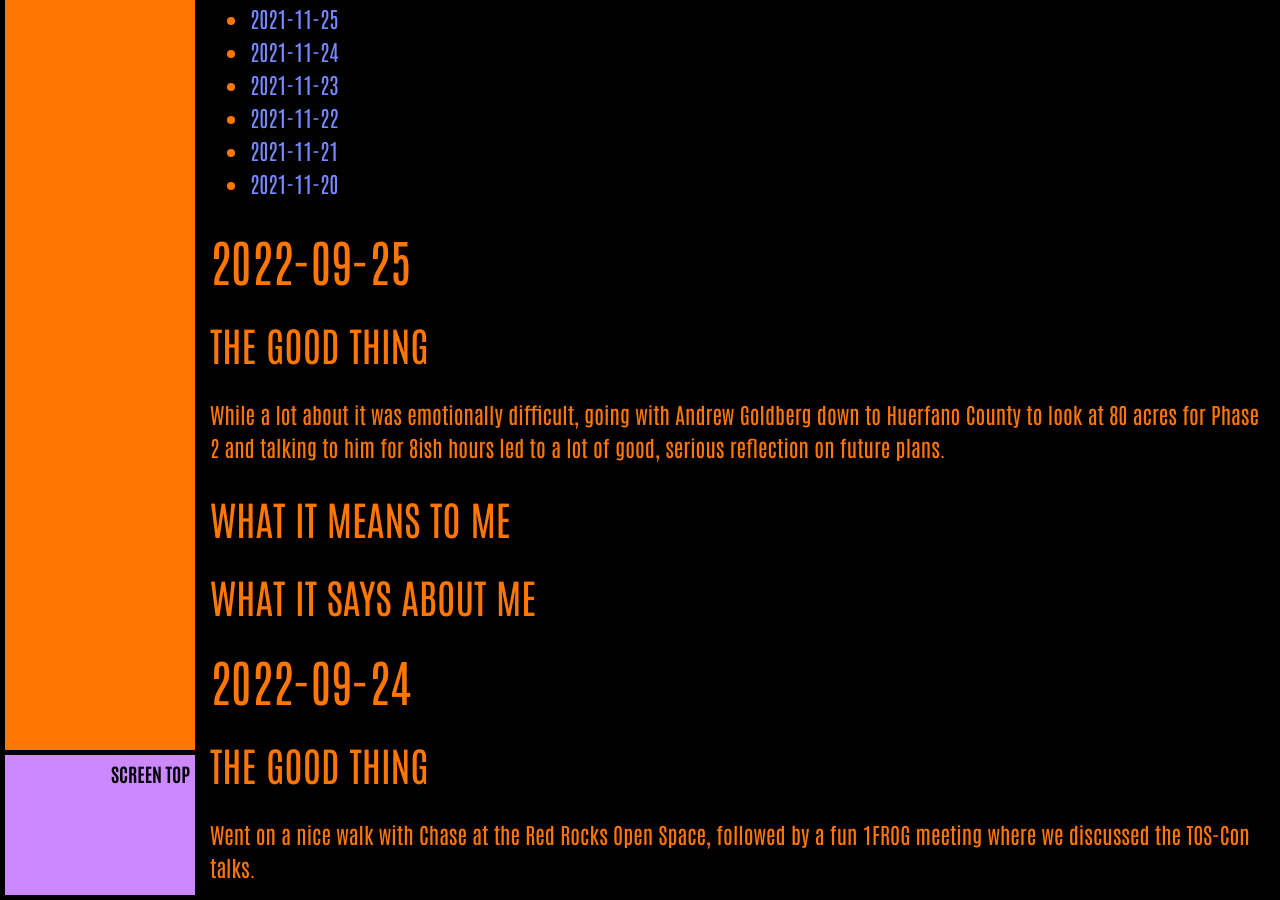
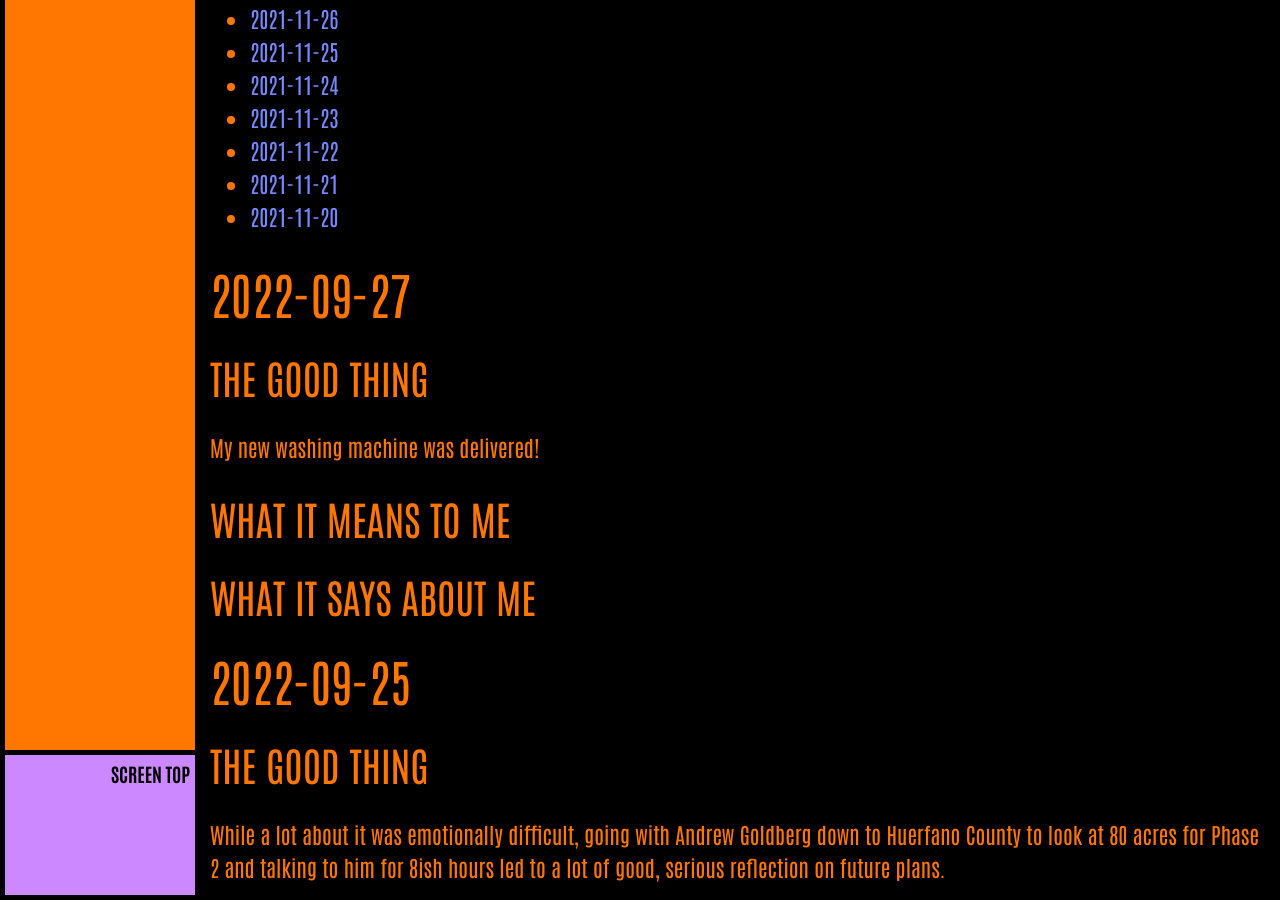
Before and after one commit to ArthurZey/arthurzey.github.io, a Jekyll site: the page built from _pages/one-good-thing.md, in a window 1280 px wide and 900 px high, scrolled down 6138 px. Built offline with Jekyll 4.4.1, drawn with Linux system fonts in a browser that asks for light colours; some of the changed text lies outside the part shown.

Commit message:
added stub for 2022-09-27

```diff
--- a/_pages/one-good-thing.md
+++ b/_pages/one-good-thing.md
@@ -13,6 +13,15 @@
 {:toc}
 {::options toc_levels="2" /}
 
+## 2022-09-27
+### The Good Thing
+My new washing machine was delivered!
+### What It Means to Me
+
+### What It Says about Me
+
+
+
 ## 2022-09-25
 ### The Good Thing
 While a lot about it was emotionally difficult, going with Andrew Goldberg down to Huerfano County to look at 80 acres for Phase 2 and talking to him for 8ish hours led to a lot of good, serious reflection on future plans.
```
Also changed, not shown: other parts of _pages/one-good-thing.md (+1 -1 lines).
